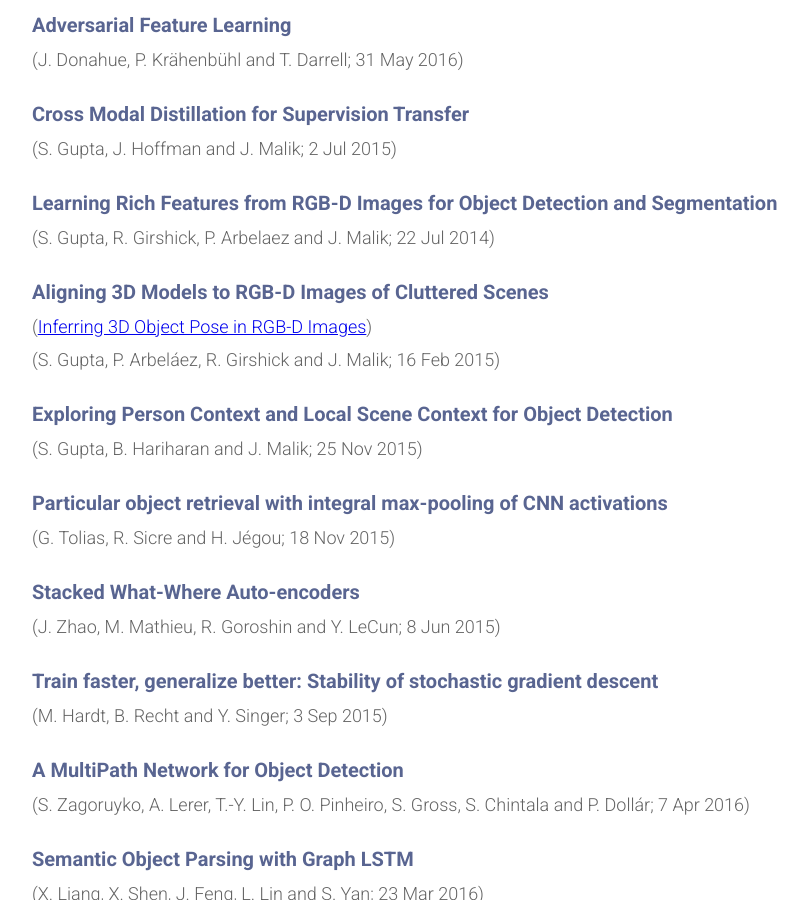
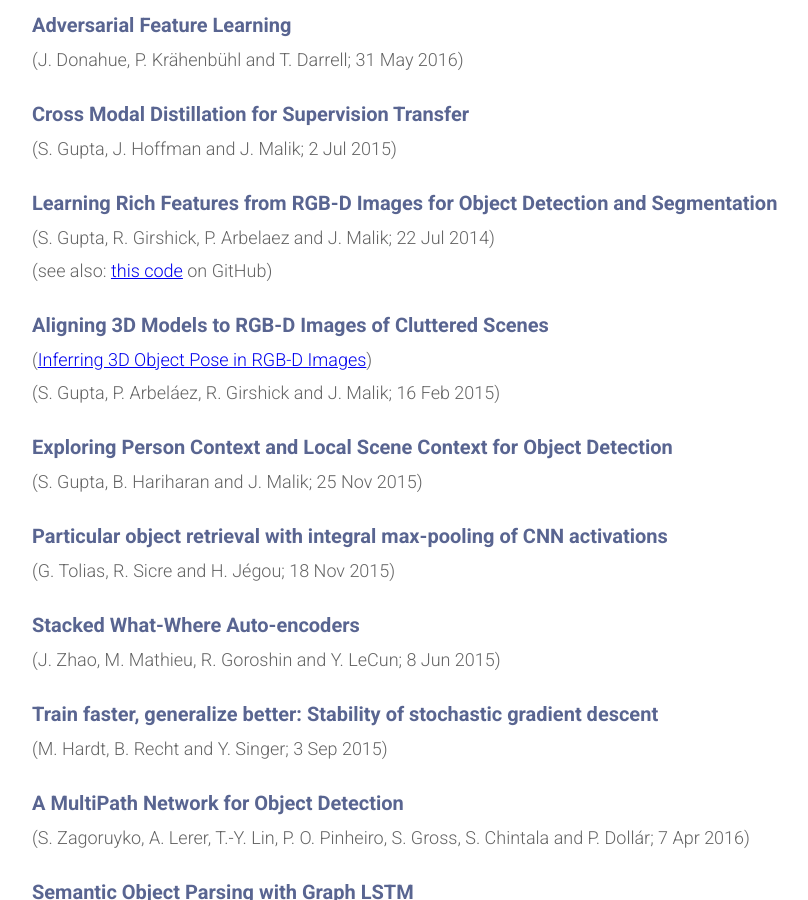
Before and after one commit to Xamla/xamla.github.io, a Jekyll site: the page built from paper-library.md, in a window 1280 px wide and 900 px high, scrolled down 454 px. Shown: the whole window, without its empty margins (198-1006 px from the left). Built offline with Jekyll 4.4.1, drawn with Linux system fonts in a browser that asks for light colours; formulas are drawn with MathJax 3.

Commit message:
Update paper-library.md

```diff
--- a/paper-library.md
+++ b/paper-library.md
@@ -31,6 +31,8 @@ mathjax: true
 #### <a name="RCNN-Depth"></a>[Learning Rich Features from RGB-D Images for Object Detection and Segmentation](http://arxiv.org/abs/1407.5736)
 
 (S. Gupta, R. Girshick, P. Arbelaez and J. Malik; 22 Jul 2014)
+
+(see also: [this code](https://github.com/s-gupta/rcnn-depth) on GitHub)
 
 
 #### <a name="Aligning 3D Models to RGB-D Images of Cluttered Scenes"></a>[Aligning 3D Models to RGB-D Images of Cluttered Scenes](http://people.eecs.berkeley.edu/~sgupta/pdf/rgbd-pose.pdf)
```
